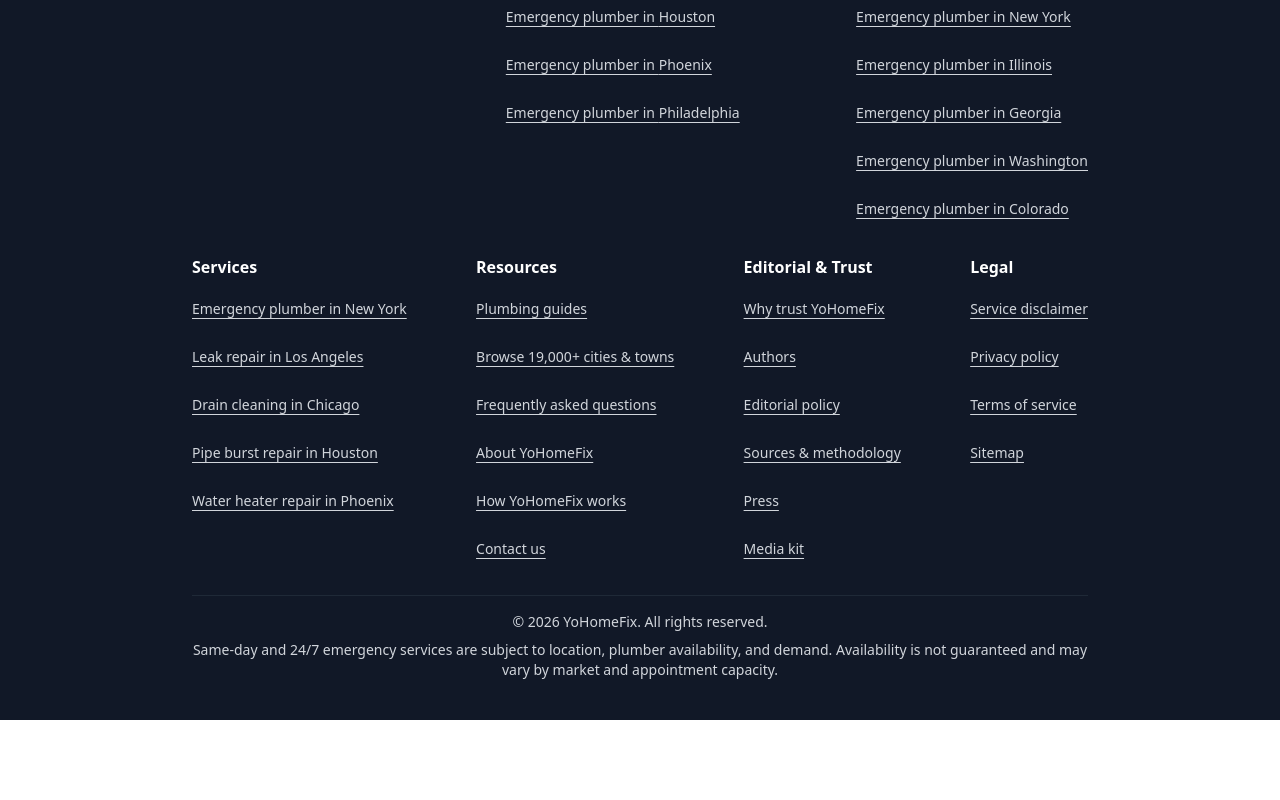
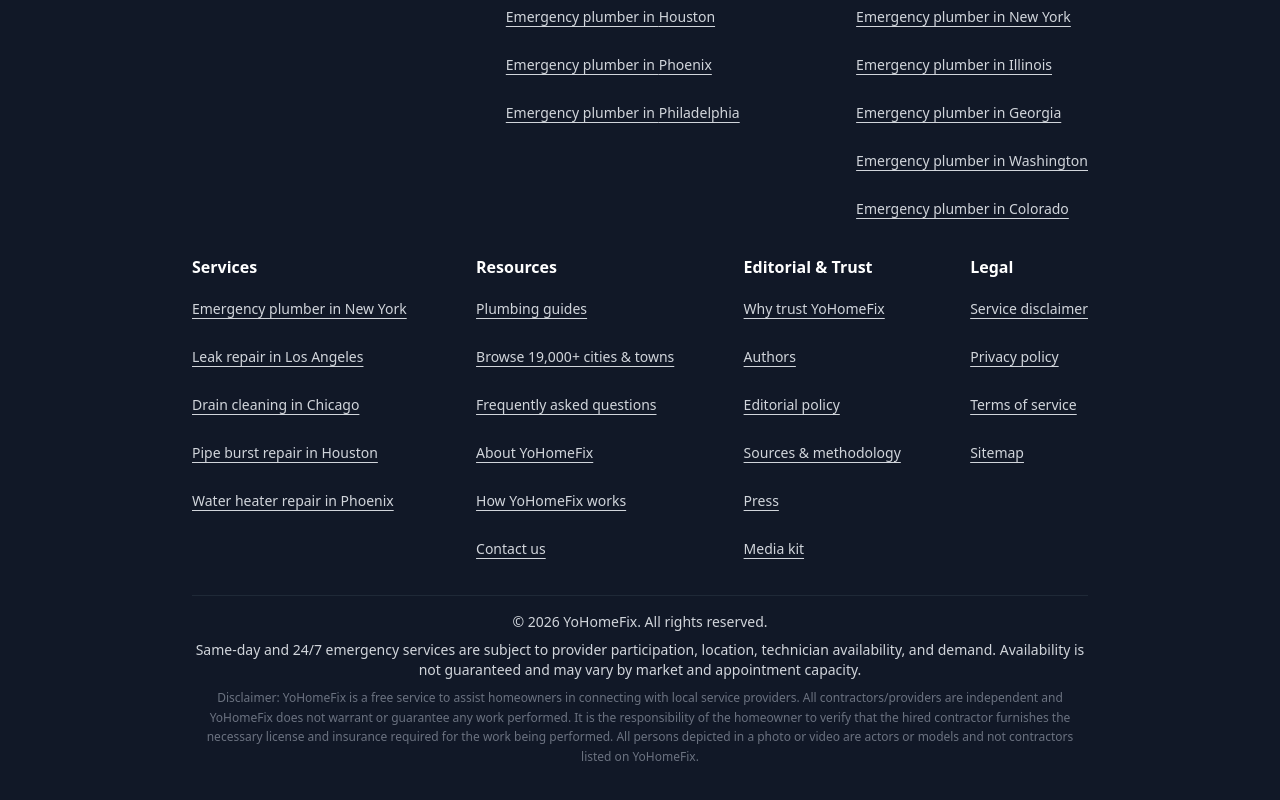
Before and after one commit to asimexports123/pseo-plumbing-site, a Next.js app: page / in a window 1280 px wide. Shown: the part 9672-10472 px from the top of the page. Before the commit the page ends 10392 px from the top, so only its background shows below. Built offline with nearby package versions, Linux system fonts and the light colour scheme; no server answers.

Commit message:
Also add Marketcall disclaimer to homepage inline footer
Homepage uses custom inline footer (not shared Footer component).
Add both required disclaimers to match shared Footer.

```diff
--- a/pages/index.js
+++ b/pages/index.js
@@ -625,7 +625,8 @@
           </div>
           <div className="max-w-4xl mx-auto border-t border-gray-800 pt-4 text-center text-sm">
             <p className="mb-2">© {new Date().getFullYear()} YoHomeFix. All rights reserved.</p>
-            <p>Same-day and 24/7 emergency services are subject to location, plumber availability, and demand. Availability is not guaranteed and may vary by market and appointment capacity.</p>
+            <p className="mb-2">Same-day and 24/7 emergency services are subject to provider participation, location, technician availability, and demand. Availability is not guaranteed and may vary by market and appointment capacity.</p>
+            <p className="text-xs text-gray-500 leading-relaxed">Disclaimer: YoHomeFix is a free service to assist homeowners in connecting with local service providers. All contractors/providers are independent and YoHomeFix does not warrant or guarantee any work performed. It is the responsibility of the homeowner to verify that the hired contractor furnishes the necessary license and insurance required for the work being performed. All persons depicted in a photo or video are actors or models and not contractors listed on YoHomeFix.</p>
           </div>
         </footer>
       </div>
```
